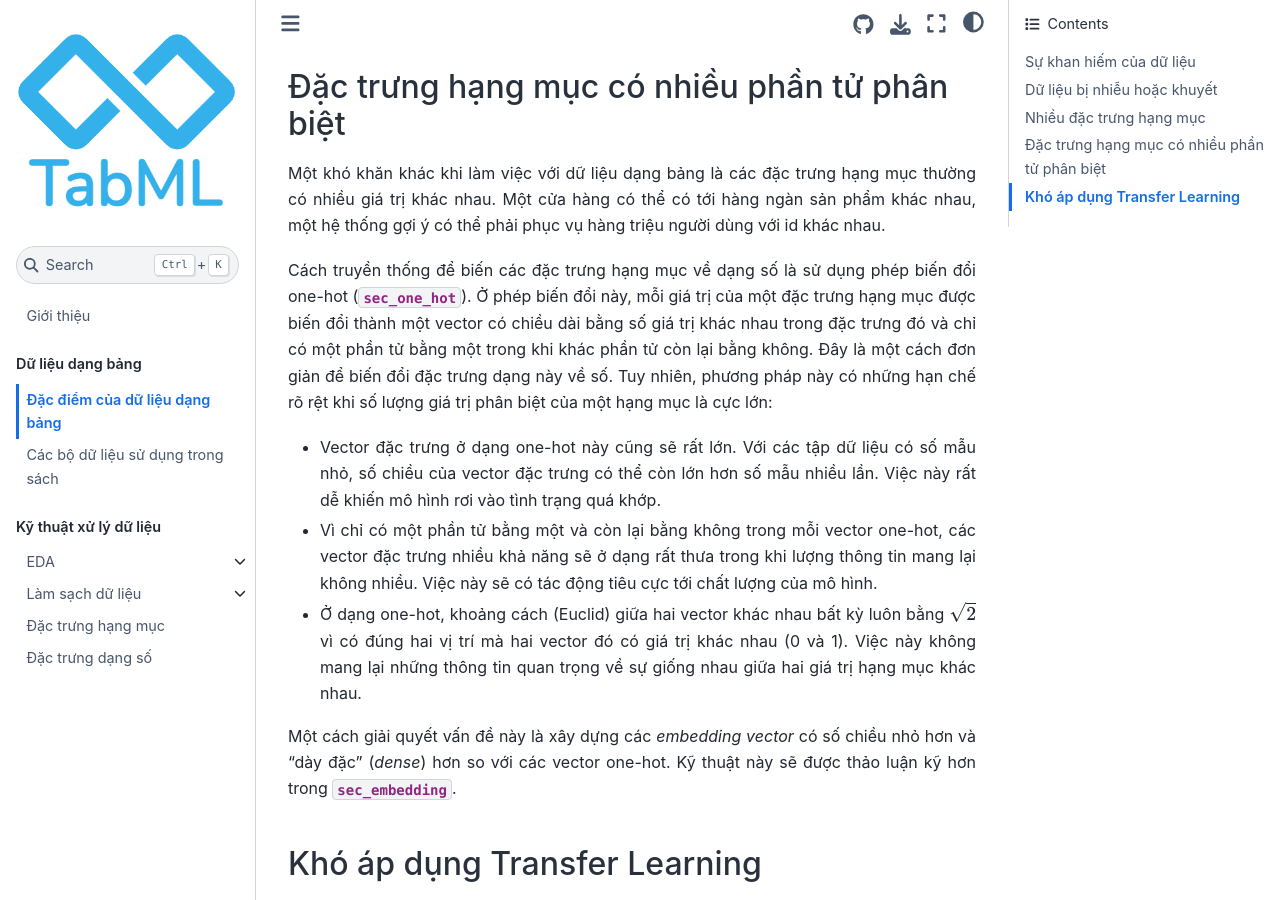
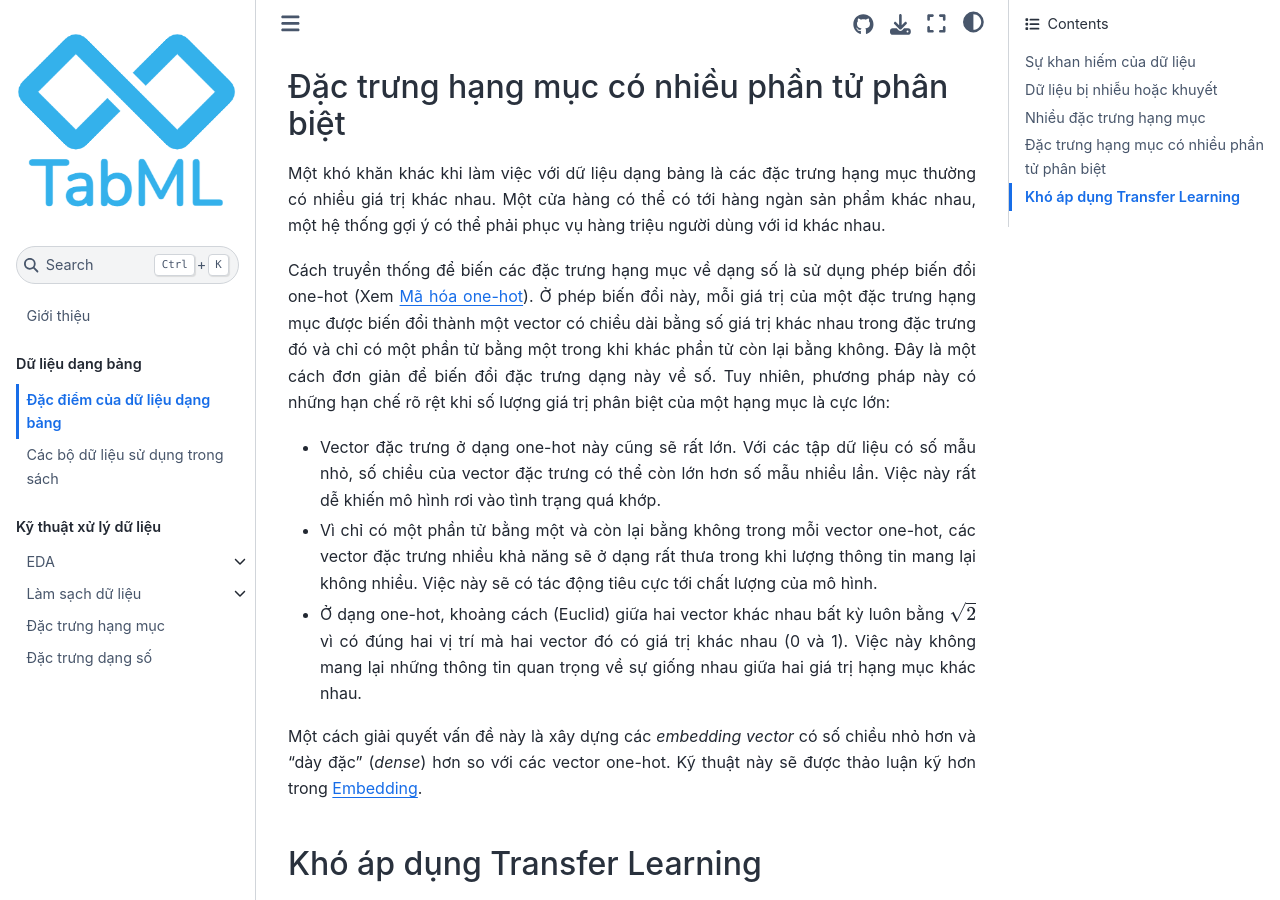
Before and after one commit to tiepvupsu/tabml_book, a Jupyter Book: the page built from book/ch_tabular_data/properties.md, in a window 1280 px wide and 900 px high, scrolled down 1143 px. Built offline with Jupyter Book 1.0.4 settings and Sphinx 7.4.7 and the Sphinx Book theme 1.1.4, drawn with Linux system fonts in a browser that asks for light colours; some of the changed lines change nothing that is shown.

Commit message:
fix numref -> ref

```diff
--- a/book/ch_tabular_data/properties.md
+++ b/book/ch_tabular_data/properties.md
@@ -37,7 +37,7 @@ Hà Nội có thể rất xa Tp HCM và gần Hà Giang hơn, nhưng Hà Nội l
 Một khó khăn khác khi làm việc với dữ liệu dạng bảng là các đặc trưng hạng mục thường có nhiều giá trị khác nhau.
 Một cửa hàng có thể có tới hàng ngàn sản phẩm khác nhau, một hệ thống gợi ý có thể phải phục vụ hàng triệu người dùng với id khác nhau.
 
-Cách truyền thống để biến các đặc trưng hạng mục về dạng số là sử dụng phép biến đổi one-hot ({numref}`sec_one_hot`).
+Cách truyền thống để biến các đặc trưng hạng mục về dạng số là sử dụng phép biến đổi one-hot (Xem {ref}`sec_one_hot`).
 Ở phép biến đổi này, mỗi giá trị của một đặc trưng hạng mục được biến đổi thành một vector có chiều dài bằng số giá trị khác nhau trong đặc trưng đó và chỉ có một phần tử bằng một trong khi khác phần tử còn lại bằng không.
 Đây là một cách đơn giản để biến đổi đặc trưng dạng này về số.
 Tuy nhiên, phương pháp này có những hạn chế rõ rệt khi số lượng giá trị phân biệt của một hạng mục là cực lớn:
@@ -51,7 +51,7 @@ Việc này sẽ có tác động tiêu cực tới chất lượng của mô h
 * Ở dạng one-hot, khoảng cách (Euclid) giữa hai vector khác nhau bất kỳ luôn bằng $\sqrt{2}$ vì có đúng hai vị trí mà hai vector đó có giá trị khác nhau (0 và 1).
 Việc này không mang lại những thông tin quan trọng về sự giống nhau giữa hai giá trị hạng mục khác nhau.
 
-Một cách giải quyết vấn đề này là xây dựng các _embedding vector_ có số chiều nhỏ hơn và "dày đặc" (_dense_) hơn so với các vector one-hot. Kỹ thuật này sẽ được thảo luận kỹ hơn trong {numref}`sec_embedding`.
+Một cách giải quyết vấn đề này là xây dựng các _embedding vector_ có số chiều nhỏ hơn và "dày đặc" (_dense_) hơn so với các vector one-hot. Kỹ thuật này sẽ được thảo luận kỹ hơn trong {ref}`sec_embedding`.
 
 ## Khó áp dụng Transfer Learning
 
```
